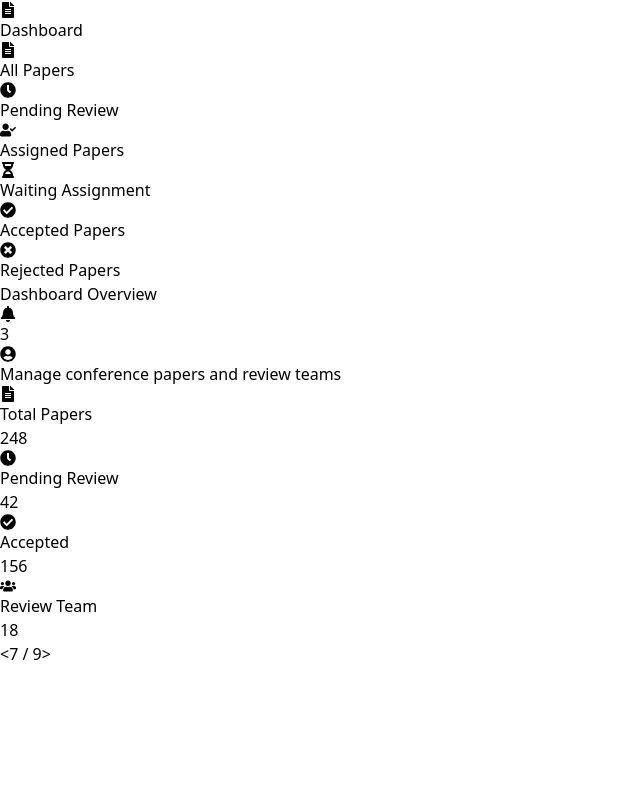
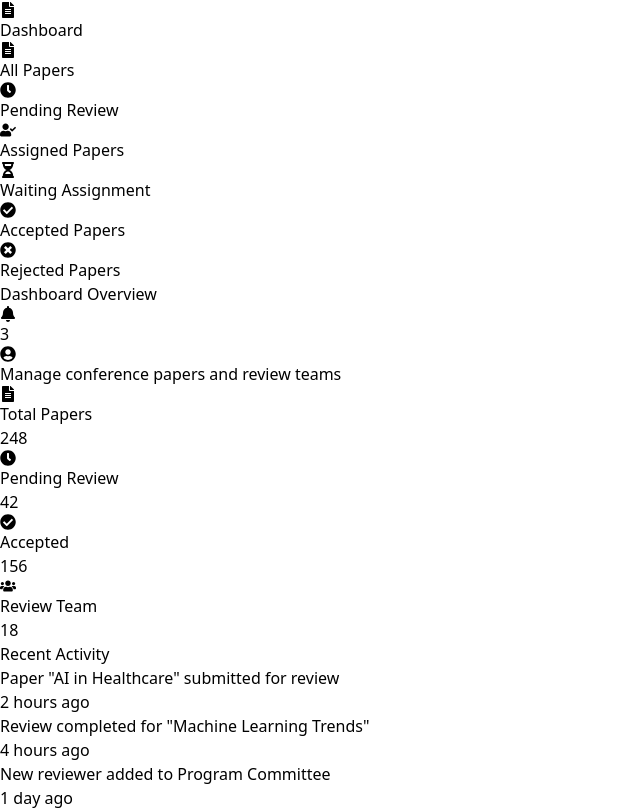
Before and after one commit to irina532/web, a React (Vite) app: page / in a window 1280 px wide. Shown: the part 370-1180 px from the top of the page, without its empty margins (0-640 px from the left). Before the commit the page ends 1036 px from the top, so only its background shows below. Built offline with nearby package versions, Linux system fonts and the light colour scheme; the HTML template or start-up script is replaced by a standard one.

Commit message:
added recent activity

```diff
--- a/src/Pages/Dashboard.jsx
+++ b/src/Pages/Dashboard.jsx
@@ -2,6 +2,7 @@ import React from 'react';
 import Sidebar from "../components/sidebar";
 import Header from '../components/Header';
 import StatCard from '../components/StatCard';
+import RecentActivity from "../components/RecentActivity";
 import { FaFileAlt, FaClock, FaCheckCircle, FaUsers } from 'react-icons/fa';
 
 const Dashboard = () => {
@@ -18,11 +19,7 @@ const Dashboard = () => {
             <StatCard title="Accepted" value="156" icon={<FaCheckCircle className="text-xl" />} />
             <StatCard title="Review Team" value="18" icon={<FaUsers className="text-xl" />} />
           </div>
-          <div className="flex justify-center items-center space-x-6 mt-10">
-            <button className="px-4 py-2 bg-white border rounded">&lt;</button>
-            <span className="text-gray-600">7 / 9</span>
-            <button className="px-4 py-2 bg-white border rounded">&gt;</button>
-          </div>
+           <RecentActivity />
         </div>
       </div>
     </div>
--- /dev/null
+++ b/src/components/RecentActivity.jsx
@@ -0,0 +1,28 @@
+import React from 'react';
+
+const activities = [
+  { message: 'Paper "AI in Healthcare" submitted for review', time: '2 hours ago' },
+  { message: 'Review completed for "Machine Learning Trends"', time: '4 hours ago' },
+  { message: 'New reviewer added to Program Committee', time: '1 day ago' },
+];
+
+const RecentActivity = () => {
+  return (
+    <div className="bg-white p-6 rounded shadow-sm border">
+      <h3 className="text-lg font-semibold mb-4">Recent Activity</h3>
+      <ul className="space-y-4">
+        {activities.map((activity, index) => (
+          <li key={index} className="flex space-x-3 items-start">
+            <span className="w-2 h-2 mt-2 rounded-full bg-gray-400"></span>
+            <div>
+              <p className="text-sm font-medium text-gray-800">{activity.message}</p>
+              <p className="text-xs text-gray-500">{activity.time}</p>
+            </div>
+          </li>
+        ))}
+      </ul>
+    </div>
+  );
+};
+
+export default RecentActivity;
```
